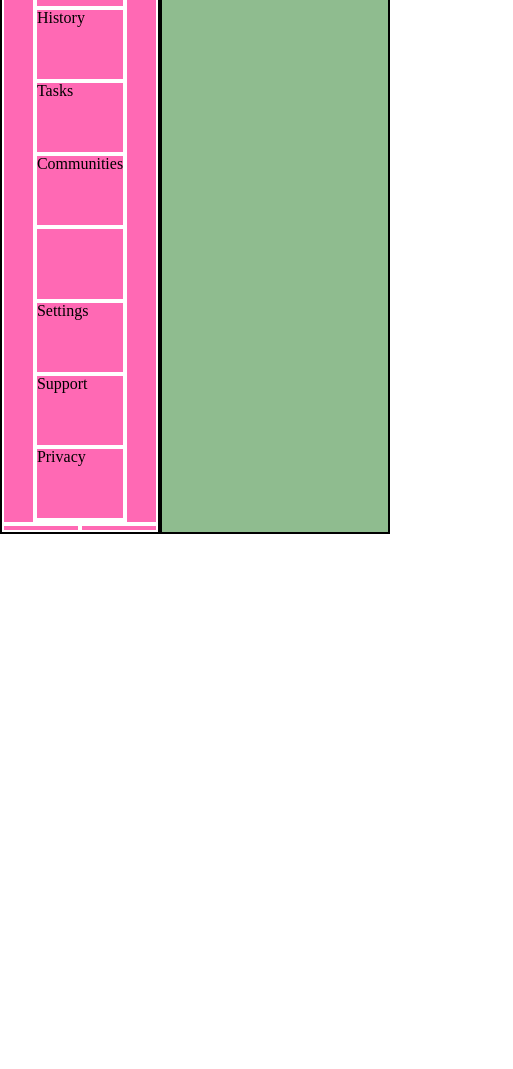
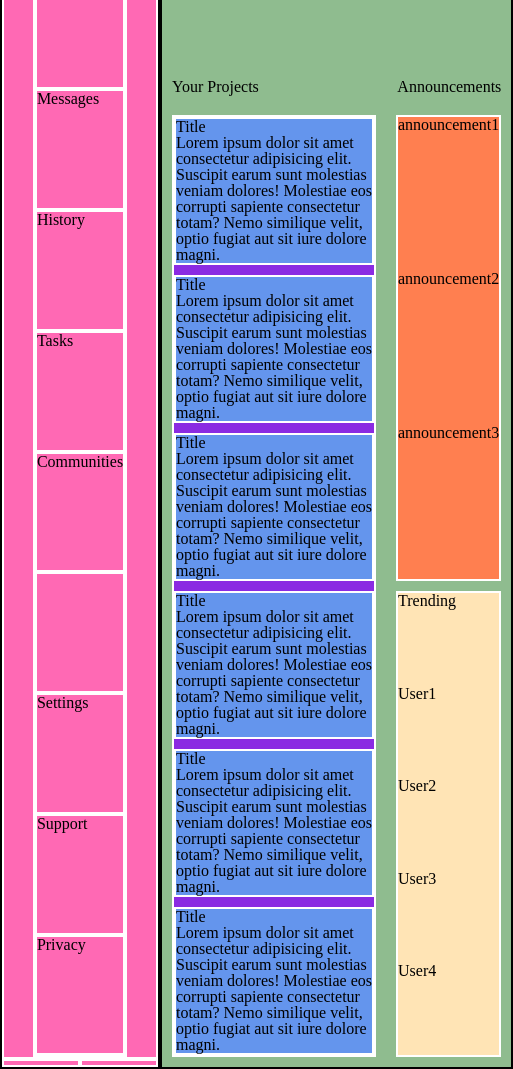
Before and after one commit to Seapolco/odin-admin-dashboard, a plain HTML site: page index.html in a window 390 px wide. Shown: the part 310-1379 px from the top of the page, 513 px wide, since content can reach past the window. Before the commit the page ends 844 px from the top, so only its background shows below. Drawn offline with Linux system fonts and the light colour scheme.

Commit message:
Rudimentary layout complete.
Finished basic layout for the content section inc. projects,announcements and trending.

Somewhat responsive.
Known issues; header at top of page becomes to high when resizing window. Responsiveness was not a requirement but will attempt to fix this further
down the line.
Will now add some basic styling.

```diff
--- a/index.html
+++ b/index.html
@@ -50,7 +50,50 @@
             </div>
         </div>
         <div class="content">
-
+            <div class="headers">
+                <h2>Your Projects</h2>
+                <h2>&nbsp;&nbsp;Announcements</h2>
+            </div>
+            <div class="projects">
+                <div class="project-card">
+                    <p class="title">Title</p>
+                    <p>Lorem ipsum dolor sit amet consectetur adipisicing elit. Suscipit earum sunt molestias veniam dolores! Molestiae eos corrupti sapiente consectetur totam? Nemo similique velit, optio fugiat aut sit iure dolore magni.</p>
+                </div>
+                <div class="project-card">
+                    <p class="title">Title</p>
+                    <p>Lorem ipsum dolor sit amet consectetur adipisicing elit. Suscipit earum sunt molestias veniam dolores! Molestiae eos corrupti sapiente consectetur totam? Nemo similique velit, optio fugiat aut sit iure dolore magni.</p>
+                </div>
+                <div class="project-card">
+                    <p class="title">Title</p>
+                    <p>Lorem ipsum dolor sit amet consectetur adipisicing elit. Suscipit earum sunt molestias veniam dolores! Molestiae eos corrupti sapiente consectetur totam? Nemo similique velit, optio fugiat aut sit iure dolore magni.</p>
+                </div>
+                <div class="project-card">
+                    <p class="title">Title</p>
+                    <p>Lorem ipsum dolor sit amet consectetur adipisicing elit. Suscipit earum sunt molestias veniam dolores! Molestiae eos corrupti sapiente consectetur totam? Nemo similique velit, optio fugiat aut sit iure dolore magni.</p>
+                </div>
+                <div class="project-card">
+                    <p class="title">Title</p>
+                    <p>Lorem ipsum dolor sit amet consectetur adipisicing elit. Suscipit earum sunt molestias veniam dolores! Molestiae eos corrupti sapiente consectetur totam? Nemo similique velit, optio fugiat aut sit iure dolore magni.</p>
+                </div>
+                <div class="project-card">
+                    <p class="title">Title</p>
+                    <p>Lorem ipsum dolor sit amet consectetur adipisicing elit. Suscipit earum sunt molestias veniam dolores! Molestiae eos corrupti sapiente consectetur totam? Nemo similique velit, optio fugiat aut sit iure dolore magni.</p>
+                </div>
+            </div>
+             <div class="announceAndTrend">
+                <div class="announcements">
+                    <div class="announcement">announcement1</div>
+                    <div class="announcement">announcement2</div>
+                    <div class="announcement">announcement3</div>
+                </div>
+                <div class="trending">
+                    <h2>Trending</h2>
+                    <div>User1</div>
+                    <div>User2</div>
+                    <div>User3</div>
+                    <div>User4</div>
+                </div>
+            </div>
         </div>
     </div>
 </body>
--- a/styles.css
+++ b/styles.css
@@ -52,9 +52,9 @@ table {
 
 .container {
     display: grid;
-    height: 100vh;
+    min-height: 100vh;
     grid-template-columns: 1fr 5fr;
-    grid-template-rows: 2fr 8fr;
+    grid-template-rows: 2fr 7fr;
 }
 
 .header {
@@ -152,7 +152,57 @@ table {
     display:grid;
     background-color: darkseagreen;
     border: solid black 2px;
+    grid-template-columns: 3fr 1fr;
+    grid-template-rows: 1fr 9fr;
     grid-row: 2/3;
     grid-column: 2/3;
 
 }
+
+.headers {
+    display: grid;
+    margin: 10px;
+    grid-template-columns: 3fr 1fr;
+    align-content: end;
+    grid-column: 1/3;
+    grid-row: 1/2;
+}
+
+.projects {
+    display: grid;
+    border: solid white 2px;
+    background-color:blueviolet;
+    grid-column: 1/2;
+    grid-row: 2/4;
+    grid-template-columns: repeat(auto-fill, minmax(200px, 1fr));
+    grid-template-rows: repeat(2, 1fr);
+    gap: 10px;
+    margin: 10px;
+
+}
+
+.project-card {
+    display: grid;
+    border: solid white 2px;
+    background-color:cornflowerblue;
+}
+
+.announceAndTrend {
+    display:grid;
+    grid-template-rows: repeat(2, 1fr);
+    grid-column: 2/3;
+    gap: 10px;
+    margin: 10px;
+}
+
+.announcements {
+    display: grid;
+    border: solid white 2px;
+    background-color:coral;
+}
+
+.trending {
+    display: grid;
+    border: solid white 2px;
+    background-color:moccasin;
+}
```
